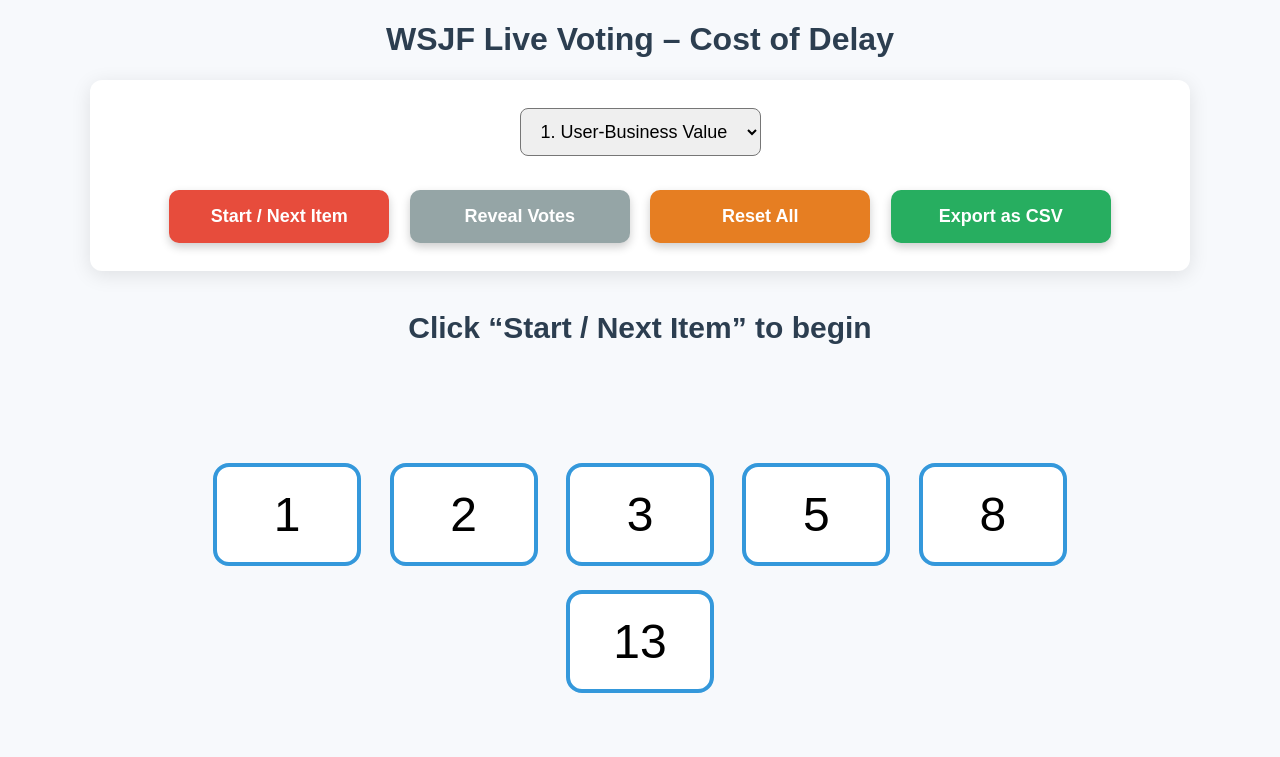
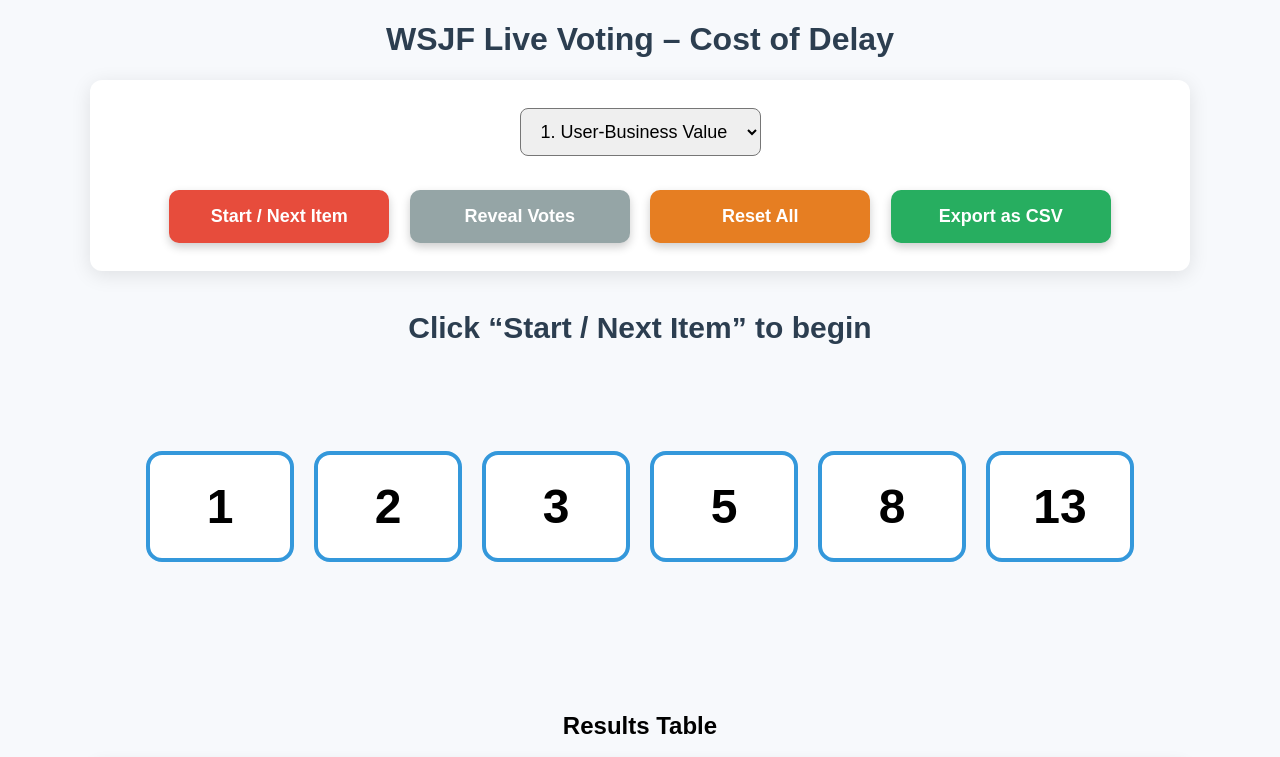
Before and after one commit to Phobiq/wsjf, a plain HTML site: page index.html in a window 1280 px wide. Shown: the top 757 px of the page. Drawn offline with Linux system fonts and the light colour scheme.

Commit message:
Update index.html

```diff
--- a/index.html
+++ b/index.html
@@ -2,7 +2,7 @@
 <html lang="en">
 <head>
 <meta charset="UTF-8">
-<title>WSJF Live Voting – Final Polish</title>
+<title>WSJF Live Voting – Single Row Buttons</title>
 <style>
   body { font-family: Arial, sans-serif; margin: 20px; background: #f7f9fc; }
   h1 { text-align: center; color: #2c3e50; }
@@ -16,7 +16,7 @@
     box-shadow: 0 4px 20px rgba(0,0,0,0.1);
   }
 
-  /* === ALL BUTTONS SAME SIZE + HOVER EFFECT === */
+  /* BUTTONS – ALL SAME SIZE + HOVER */
   .btn {
     padding: 16px 32px;
     margin: 8px;
@@ -30,38 +30,20 @@
     min-width: 220px;
     box-shadow: 0 4px 10px rgba(0,0,0,0.2);
   }
-
-  .btn:hover {
-    transform: translateY(-3px);
-    box-shadow: 0 8px 20px rgba(0,0,0,0.25);
-  }
-
+  .btn:hover { transform: translateY(-3px); box-shadow: 0 8px 20px rgba(0,0,0,0.25); }
   .btn-start { background: #e74c3c; }
   .btn-start:hover { background: #c0392b; }
-
   .btn-reveal { background: #3498db; }
   .btn-reveal:hover { background: #2980b9; }
   .btn-reveal:disabled { background: #95a5a6; cursor: not-allowed; transform: none; }
-
   .btn-reset { background: #e67e22; }
   .btn-reset:hover { background: #d35400; }
-
   .btn-export { background: #27ae60; }
   .btn-export:hover { background: #219a52; }
-
-  .btn-confirm {
-    padding: 16px 40px !important;
-    font-size: 22px !important;
-    background: #27ae60;
-  }
+  .btn-confirm { padding: 16px 40px !important; font-size: 22px !important; background: #27ae60; }
   .btn-confirm:hover { background: #219a52; }
 
-  select {
-    padding: 12px 16px;
-    font-size: 18px;
-    border-radius: 8px;
-    margin: 8px;
-  }
+  select { padding: 12px 16px; font-size: 18px; border-radius: 8px; margin: 8px; }
 
   #itemDisplay {
     font-size: 30px;
@@ -72,26 +54,35 @@
     color: #2c3e50;
   }
 
+  /* === VOTING CARDS – ALWAYS ONE ROW === */
+  .fib-container {
+    display: flex;
+    justify-content: center;
+    flex-wrap: nowrap;        /* forces single line */
+    gap: 20px;
+    margin: 40px 0;
+    padding: 0 20px;
+    overflow-x: auto;         /* fallback: horizontal scroll if screen is tiny */
+  }
   .fib {
     font-size: 48px;
-    padding: 20px;
-    margin: 12px;
-    cursor: pointer;
+    font-weight: bold;
+    padding: 24px 20px;
+    min-width: 100px;
+    text-align: center;
+    background: white;
     border: 4px solid #3498db;
     border-radius: 16px;
-    display: inline-block;
-    width: 100px;
-    text-align: center;
-    background: white;
+    cursor: pointer;
     user-select: none;
     transition: all 0.2s;
+    flex: 0 0 auto;           /* never grow or shrink */
   }
   .fib:hover { transform: scale(1.1); }
   .fib.selected { background: #3498db; color: white; }
   .fib.revealed { border-color: #27ae60; background: #ecf0f1; }
 
   .vote { font-size: 24px; margin: 8px; padding: 10px 16px; background:#ecf0f1; border-radius:8px; }
-
   .median { font-size: 70px; font-weight: bold; color: #27ae60; }
 
   table { width: 100%; margin-top: 20px; border-collapse: collapse; background: white; border-radius: 12px; overflow: hidden; box-shadow: 0 4px 15px rgba(0,0,0,0.1); }
@@ -121,7 +112,8 @@
 
   <div id="itemDisplay">Click “Start / Next Item” to begin</div>
 
-  <div style="text-align:center; margin:40px;">
+  <!-- NEW CONTAINER – FORCES SINGLE ROW -->
+  <div class="fib-container">
     <div class="fib" data-val="1">1</div>
     <div class="fib" data-val="2">2</div>
     <div class="fib" data-val="3">3</div>
@@ -148,6 +140,7 @@
   </table>
 </div>
 
+<!-- JavaScript stays 100% the same as the previous version -->
 <script>
 // ==== EDIT YOUR BACKLOG HERE ====
 const backlog = [
@@ -164,13 +157,11 @@ const backlog = [
   "Advanced search & filters",
   "API rate-limiting"
 ];
-// ================================
 
 let currentItemIndex = -1;
 let votes = {};
 let results = {};
 
-// Load saved results
 if (localStorage.getItem('wsjfResults2025')) {
   results = JSON.parse(localStorage.getItem('wsjfResults2025'));
 }
```
